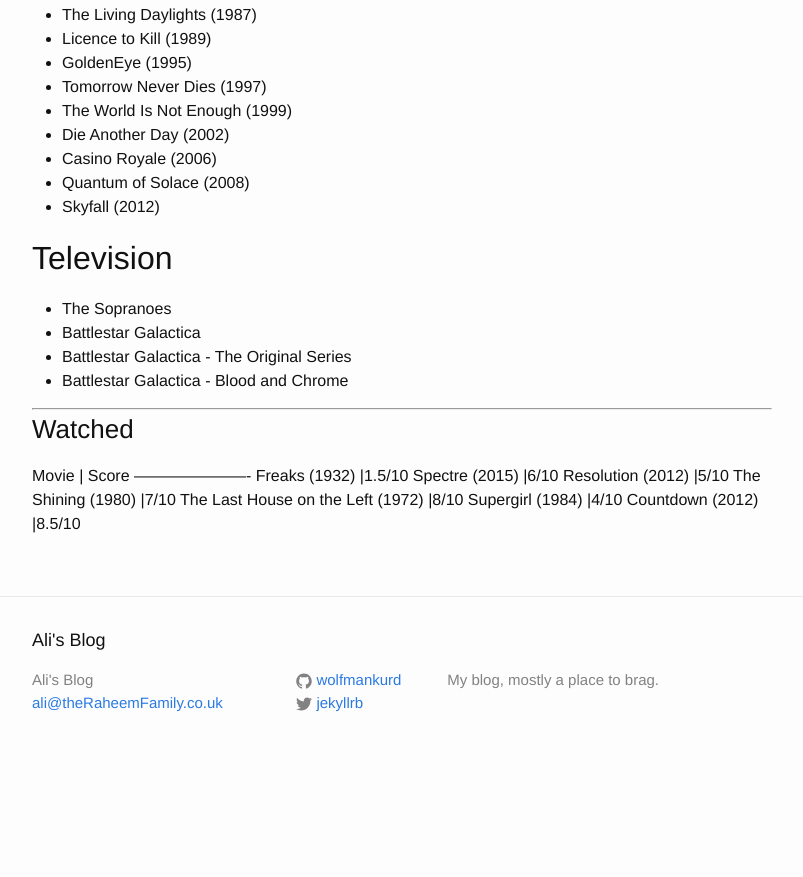
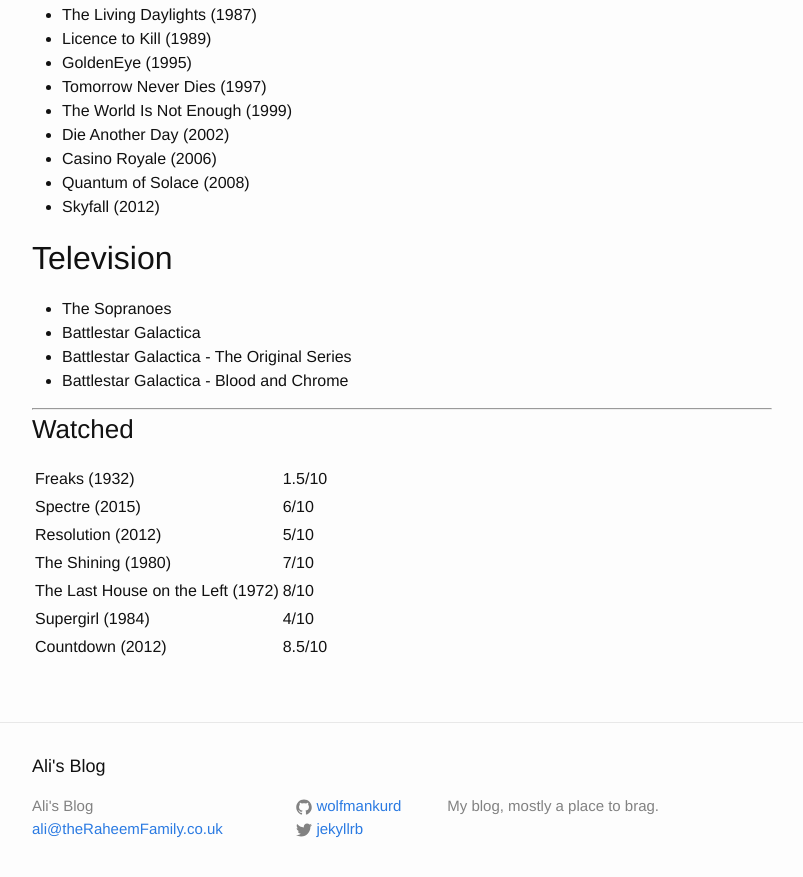
Before and after one commit to ali-raheem/alis_blog, a Jekyll site: the page built from watch-list.md, in a window 1280 px wide and 900 px high, scrolled down 1388 px. Shown: the top 877 px of the window, without its empty margins (238-1041 px from the left). Built offline with Jekyll 4.4.1, drawn with Linux system fonts in a browser that asks for light colours; before the commit the page ends 2162 px from its top, so only the background shows below that.

Commit message:
watched list table

```diff
--- a/watch-list.md
+++ b/watch-list.md
@@ -75,12 +75,13 @@ permalink: /watch-list/
 ***
 
 ### Watched
-Movie      | Score
-----------------------
-Freaks (1932) |1.5/10
-Spectre (2015) |6/10
-Resolution (2012) |5/10
-The Shining (1980) |7/10
-The Last House on the Left (1972) |8/10
-Supergirl (1984) |4/10
-Countdown (2012) |8.5/10
+
+<table>
+<tr><td>Freaks (1932) </td><td>1.5/10</td></tr>
+<tr><td>Spectre (2015) </td><td>6/10</td></tr>
+<tr><td>Resolution (2012) </td><td>5/10</td></tr>
+<tr><td>The Shining (1980) </td><td>7/10</td></tr>
+<tr><td>The Last House on the Left (1972)</td><td> 8/10</td></tr>
+<tr><td>Supergirl (1984) </td><td>4/10</td></tr>
+<tr><td>Countdown (2012) </td><td>8.5/10</td></tr>
+</table>
```
